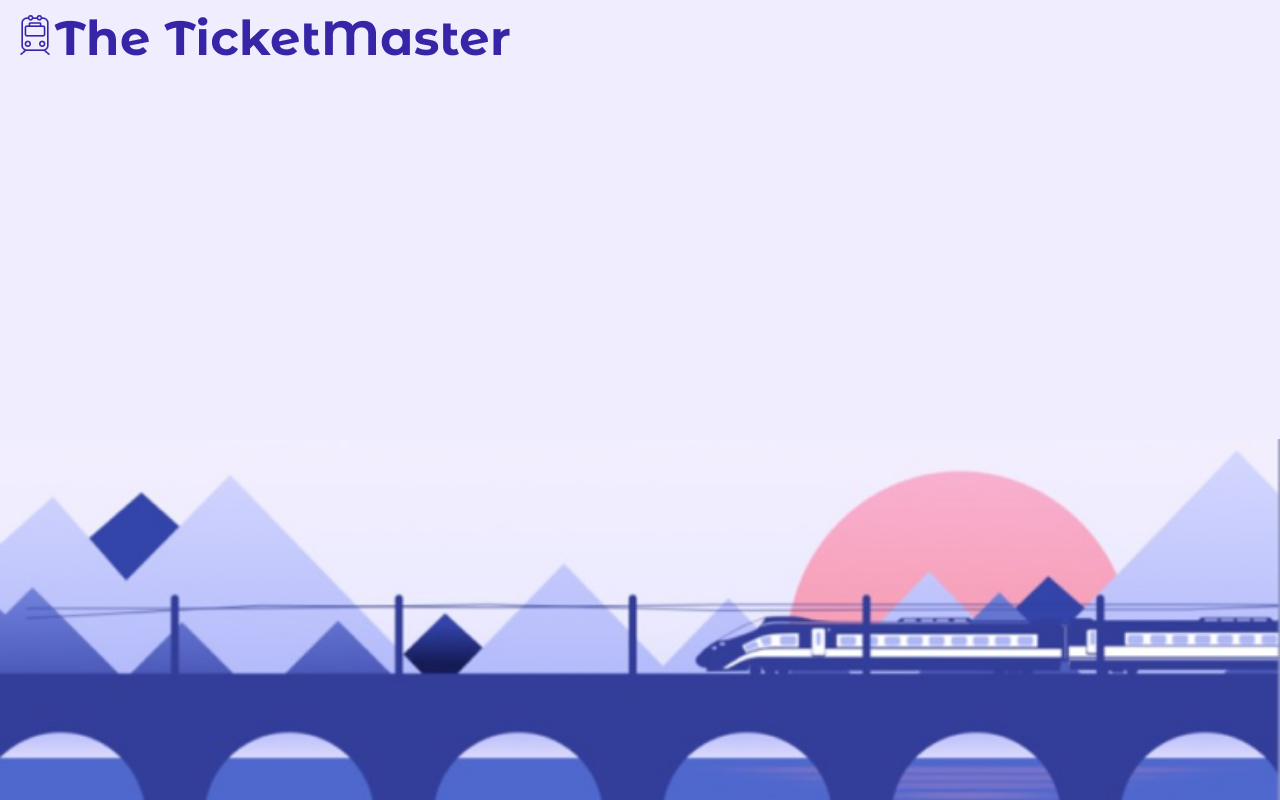
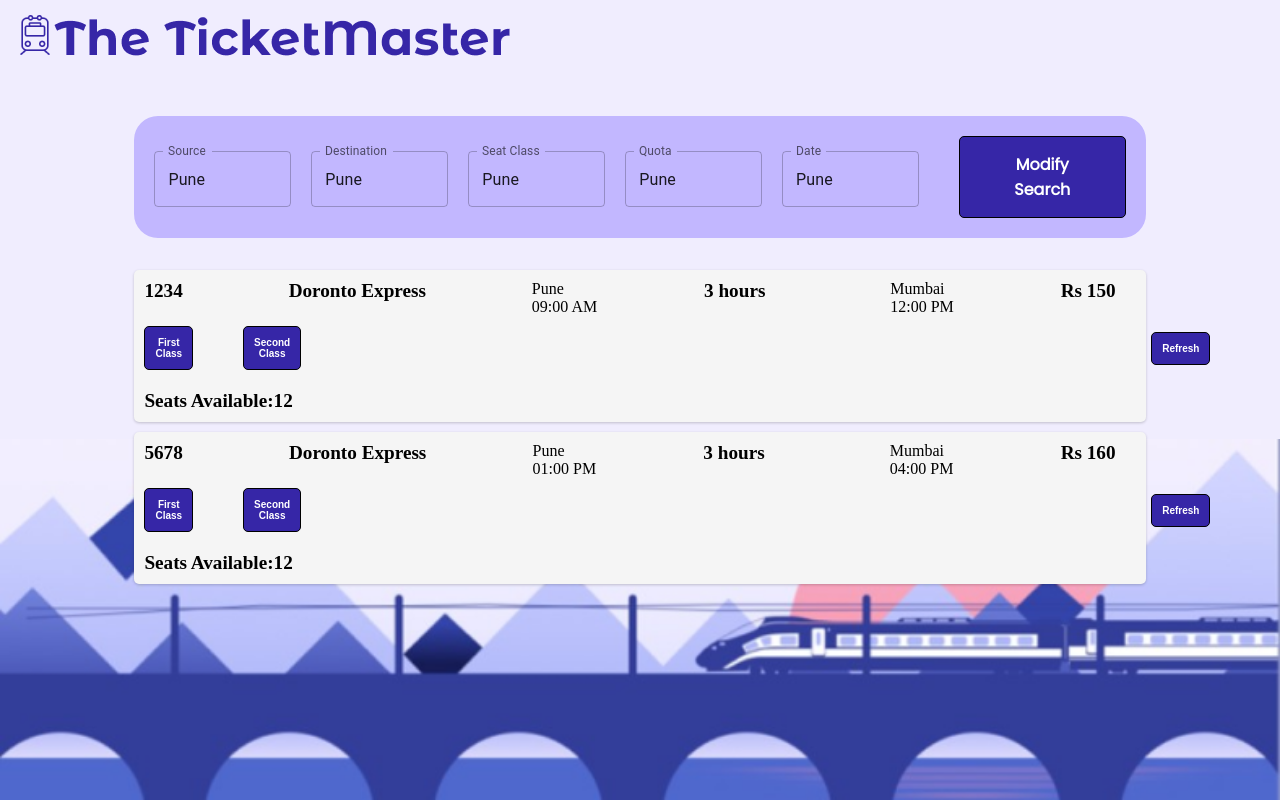
Before and after one commit to OGogte/theticketmaster, a React (Create React App) app: page /stations in a window 1280 px wide. Before the commit this address had no page. Built offline with nearby package versions, Linux system fonts and the light colour scheme.

Commit message:
Modify Search

```diff
--- a/src/App.js
+++ b/src/App.js
@@ -9,6 +9,7 @@ import CSVUploader from './components/CSVUploader';
 import DetailStepper from './components/DetailStepper';
 import Process from './components/Process';
 import { useNavigate } from 'react-router-dom';
+import TrainResultsPage from './components/TrainResultsPage';
 
 function App() {
 
@@ -19,6 +20,7 @@ function App() {
                 <Routes>
                     <Route path="/" element={<Process />} />
                     <Route path="home" element={<Home />} />
+                    <Route path="stations" element={<TrainResultsPage />} />
                     <Route path="csv" index element={<CSVUploader />} />
                 </Routes>
             {/* <LoginSignup /> */}
--- a/src/components/Navbar.js
+++ b/src/components/Navbar.js
@@ -10,7 +10,7 @@ const Navbar = (props) => {
                 <Link to="/home" style={props.selected === 'home' ? {color: '#4535be',textDecoration:"underline"} : {color: '#908cb6'}} className={styles["nav-link"]}>HOME</Link>
                 </li>
                 <li className={styles["nav-item"]}>
-                <Link to="/" style={props.selected === 'stations' ? {color: '#4535be',textDecoration:"underline"} : {color: '#908cb6'}} className={styles["nav-link"]}>STATIONS</Link>
+                <Link to="/stations" style={props.selected === 'stations' ? {color: '#4535be',textDecoration:"underline"} : {color: '#908cb6'}} className={styles["nav-link"]}>STATIONS</Link>
                 </li>
                 <li className={styles["nav-item"]}>
                 <Link style={props.selected === 'account' ? {color: '#4535be',textDecoration:"underline"} : {color: '#908cb6'}} className={styles["nav-link"]}>ACCOUNT</Link>
--- a/src/components/TrainResultsPage.js
+++ b/src/components/TrainResultsPage.js
@@ -1,9 +1,12 @@
 import React from 'react';
 import styles from '../styles/TrainResultPage.module.css';
 import TrainResult from './TrainResult';
+import TextField from '@mui/material/TextField';
+import { useNavigate } from 'react-router-dom';
 
 function TrainResultsPage(props) {
   const { trains, from, to, date } = props;
+  const navigate = useNavigate();
   const train = [
     {
       id: 1,
@@ -37,14 +40,14 @@ function TrainResultsPage(props) {
   return (
     <div className={styles.trainResultsPage}>
       <div className={styles.searchBar}>
-        <div className={styles.searchLabel}>Modify search:</div>
-        <div className={styles.searchDetails}>
-          <div className={styles.searchDetail}>{from}</div>
-          <div className={styles.searchDetail}>to</div>
-          <div className={styles.searchDetail}>{to}</div>
-          <div className={styles.searchDetail}>{date}</div>
+      <div className={styles.allTxt}>
+          <TextField style={{marginRight:"20px",marginLeft:"20px"}} value={"Pune"} InputProps={{readOnly: true,}} margin='dense' type='text' id="outlined-basic" label="Source" variant="outlined" />
+          <TextField style={{marginRight:"20px"}} value={"Pune"} InputProps={{readOnly: true,}}  margin='dense' type='text' id="outlined-basic" label="Destination" variant="outlined" />
+          <TextField style={{marginRight:"20px"}} value={"Pune"} InputProps={{readOnly: true,}}  margin='dense' type='text' id="outlined-basic" label="Seat Class" variant="outlined" />
+          <TextField style={{marginRight:"20px"}} value={"Pune"} InputProps={{readOnly: true,}}  margin='dense' type='text' id="outlined-basic" label="Quota" variant="outlined" />
+          <TextField style={{marginRight:"20px"}} value={"Pune"} InputProps={{readOnly: true,}}  margin='dense' type='text' id="outlined-basic" label="Date" variant="outlined" />
         </div>
-        <div className={styles.searchAction}>Change</div>
+        <div style={{fontFamily: "Poppins"}} onClick={()=>navigate("/home")} className={styles.butts}>Modify Search</div>
       </div>
       <div className={styles.trainList}>
         {train.map(train => (
--- a/src/styles/TrainResult.module.css
+++ b/src/styles/TrainResult.module.css
@@ -53,6 +53,7 @@
   background-color: #3626A7;
   border: none;
   color: white;
+  padding: 10px;
   /* padding: 32px; */
   text-decoration: none;
   display: inline-block;
@@ -74,6 +75,7 @@
   border: none;
   color: white;
   /* padding: 32px; */
+  padding: 10px;
   text-decoration: none;
   display: inline-block;
   font-size: 10px;
@@ -82,7 +84,7 @@
   -webkit-transition-duration: 0.4s;
   transition-duration: 0.4s;
   /* width: 100%; */
-  margin-left: 1200px;
+  margin-left: 800px;
   margin-bottom: 20px;
   border: 1px solid black;
   border-radius: 5px;
--- a/src/styles/TrainResultPage.module.css
+++ b/src/styles/TrainResultPage.module.css
@@ -10,6 +10,8 @@
   justify-content: space-between;
   align-items: center;
   width: 80%;
+  background: #C2B7FF;
+  border-radius: 24px;
   margin-bottom: 2rem;
 }
 
@@ -39,3 +41,33 @@
 .trainList {
   width: 80%;
 }
+
+.butts{
+  background-color: #3626A7;
+  border: none;
+  color: white;
+  padding: 15px 32px;
+  text-align: center;
+  text-decoration: none;
+  display: inline-block;
+  font-size: 16px;
+  margin: 4px 2px;
+  cursor: pointer;
+  -webkit-transition-duration: 0.4s;
+  transition-duration: 0.4s;
+  width: 10%;
+  margin: 20px;
+  border: 1px solid black;
+  border-radius: 5px;
+  font-weight: 600;
+}
+
+.butts:hover{
+box-shadow: 0 12px 16px 0 rgba(0,0,0,0.24),0 17px 50px 0 rgba(0,0,0,0.19);
+}
+
+.allTxt{
+  display: flex;
+  justify-content: space-between;
+  width: 80%;
+}
```
